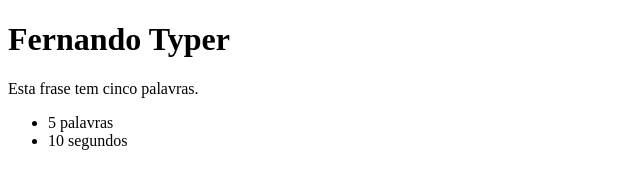
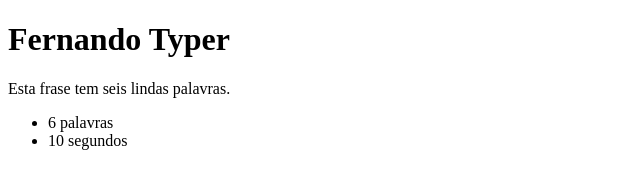
Before and after one commit to dpaula/jquery-project, a plain HTML site: page public/principal.html in a window 1280 px wide. Shown: the full height of the page, 0-640 px from the left. Drawn offline with Linux system fonts and the light colour scheme.

Commit message:
usando .text() do jquery para pegar valores dos campos do document

```diff
--- a/public/js/main.js
+++ b/public/js/main.js
@@ -1 +1,10 @@
-console.log('funcionando..');
+
+//$ equivale ao document.querySelector(.classe)
+//metodo .text() pega o texto, já para inserir basta passar o conteudo text(conteudo)
+let frase = $('.frase').text();
+
+const qtdPalavras =frase.split(' ').length;
+
+let numeroPalavras = $('#numero-palavras');
+
+numeroPalavras.text(qtdPalavras);
--- a/public/principal.html
+++ b/public/principal.html
@@ -8,10 +8,10 @@
 
     <h1>Fernando Typer</h1>
 
-    <p class="frase">Esta frase tem cinco palavras.</p>
+    <p class="frase">Esta frase tem seis lindas palavras.</p>
 
     <ul class="informacoes">
-        <li>5 palavras</li>
+        <li> <span id="numero-palavras">5</span> palavras</li>
         <li>10 segundos</li>
     </ul>
 
```
